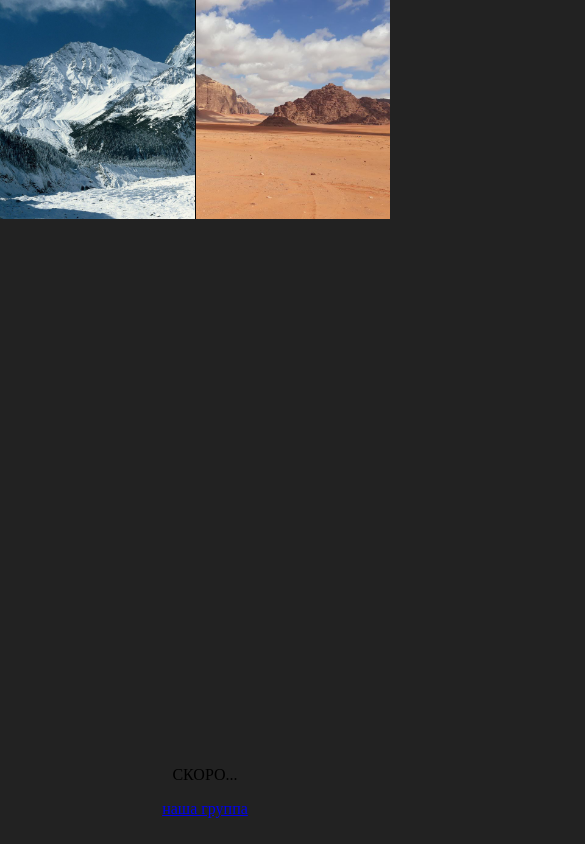
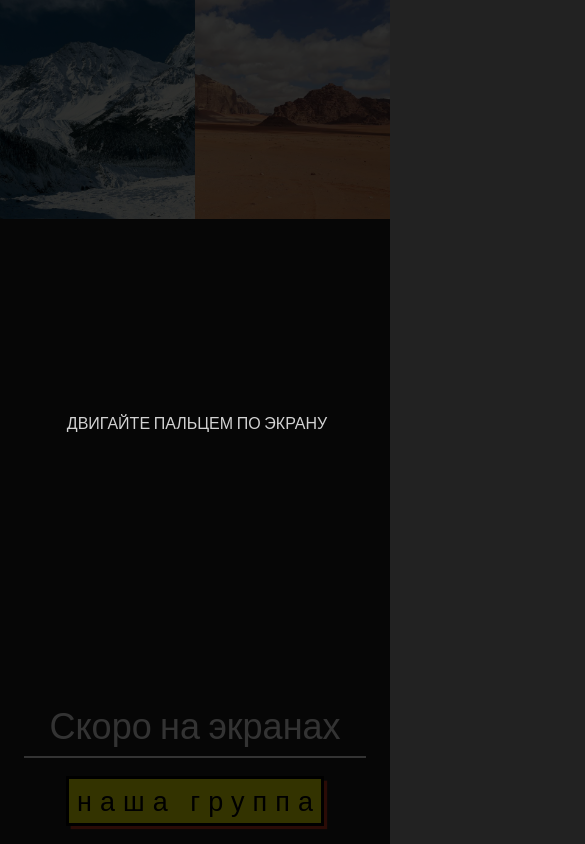
Before and after one commit to raveenplay/promo, a plain HTML site: page index.html in a window 390 px wide. Shown: the whole page, 585 px wide, since content can reach past the window. Drawn offline with nearby package versions, Linux system fonts and the light colour scheme.

Commit message:
update page
add mobile tutorial
fix set container`s size in js
remove some shit
fix styles

```diff
--- a/css/styles.css
+++ b/css/styles.css
@@ -2,16 +2,29 @@
 
 body, html {
 	margin: 0px;
+	overflow: hidden;
 }
 
 body {
+  position: relative;
   cursor: ew-resize;
+	background: #222;
+
+	-webkit-touch-callout: none; /* iOS Safari */
+  -webkit-user-select: none;   /* Chrome/Safari/Opera */
+  -khtml-user-select: none;    /* Konqueror */
+  -moz-user-select: none;      /* Firefox */
+  -ms-user-select: none;       /* Internet Explorer/Edge */
+  user-select: none;
+}
+
+.container {
+	z-index: 5;
 	overflow: hidden;
-	background: #222;
 }
 
 .img {
-  position: absolute;
+  position: fixed;
   width: 100%;
 }
 
@@ -30,17 +43,6 @@ body {
 	left: -50%;
 }
 
-.img-comp-slider {
-  position: fixed;
-	top: 0;
-	left: 50%;
-	margin-left: -1px;
-  z-index: 9;
-  width: 2px;
-  height: 100%;
-  background-color: black;
-}
-
 .shadow-left,
 .shadow-right{
   position: absolute;
@@ -51,21 +53,115 @@ body {
 	opacity: .0;
 }
 
+.info {
+	z-index: 100;
+	position: fixed;
+	width: 100%;
+	margin: 0px;
+	padding: 16px;
+	text-align: center;
+	bottom: 0px;
+	font-size: 54px;
+}
+
+.info .title-soon{
+	font-family: 'Impact', 'Oswald', sans-serif;
+	font-size: 54px;
+	color: white;
+	cursor: default;
+	margin: 0px;
+	line-height: 0.5em;
+}
+
+.info a {
+	font-family: 'Oswald', sans-serif;
+	cursor: pointer;
+	font-size: 0.5em;
+	color: black;
+	background: yellow;
+	padding: 5px 20px;
+	border: 3px solid black;
+  transform: skewX(-5deg);
+  box-shadow: 1vmin 1vmin 0px -0.2vmin #D1381E;
+}
+
+.info a span{
+	letter-spacing: .5em;
+}
+
+.info a:hover {
+	background: #D1381E;
+}
+
+hr {
+	height: 1px;
+	background: white;
+	margin: 4px;
+	border: 1px solid white;
+}
+
+.mobile-tutorial:before {
+	content: '';
+	display: inline-block;
+	height: 100%;
+	vertical-align: middle;
+}
+
+.mobile-tutorial {
+	position: fixed;
+	height: 100vh;
+	width: 100vw;
+	top: 0;
+	left: 0;
+	z-index: 101;
+	display: none;
+	background: black;
+	text-align: center;
+	opacity: .8;
+	transition: all 0.5s ease;
+}
+
+.mobile-tutorial p {
+	font-family: 'Oswald', sans-serif;
+	color: white;
+	display: inline-block;
+  vertical-align: middle;
+}
+
+a {
+  text-decoration: none
+}
+
+a,
+a:active,
+a:focus {
+    outline: none;
+}
+
 @media screen and (max-width: 600px)  {
 
 	.img-comp-slider {
 		margin-left: -0.5px;
 	  width: 1px;
 	}
+
+	.info {
+		padding: 20px;
+	}
+
+	.info .title-soon {
+		font-size: 36px;
+	}
+
+	.info a {
+		padding: 0px 8px 4px 8px;
+	}
+
+	.info a span{
+		letter-spacing: .3em;
+	}
+
+	.mobile-tutorial {
+		display: block;
+	}
 }
-
-.info {
-	cursor: default;
-	z-index: 100;
-	z-index: 100;
-	position: fixed;
-	width: 100%;
-	margin: 10px;
-	text-align: center;
-	bottom: 0px;
-}
--- a/index.html
+++ b/index.html
@@ -3,7 +3,9 @@
 <head>
 	<title>Promo Page</title>
 	<meta charset="UTF-8">
-	<meta name="viewport" content="width=device-width, user-scalable=no, initial-scale=1">
+	<meta name="viewport" content="width=device-width, initial-scale=1, maximum-scale=1.0; user-scalable=0;">
+
+	<link href="https://fonts.googleapis.com/css?family=Oswald:400&display=swap" rel="stylesheet">
 
 	<noscript><meta http-equiv="refresh" content="0;URL=index-disabled-js.html"></noscript>
 
@@ -11,6 +13,8 @@
 
 	<link rel="stylesheet" type="text/css" href="css/styles.css"></link>
 	<link rel="shortcut icon" href="">
+
+
 </head>
 <body>
 
@@ -23,12 +27,16 @@
 	    <img src="images/test_img_above.jpg">
 	    <div class="shadow-right"></div>
 	  </div>
-		<div class="img-comp-slider"></div>
 	</div>
 
 	<div class="info">
-		<p>СКОРО...<p>
-		<a href="http://vk.com/eldakandco">наша группа</a>
+		<span class="title-soon">Скоро на экранах</span>
+		<hr>
+		<a href="http://vk.com/eldakandco"><span>наша групп</span>а</a>
+	</div>
+
+	<div class="mobile-tutorial">
+		<p>ДВИГАЙТЕ ПАЛЬЦЕМ ПО ЭКРАНУ</p>
 	</div>
 
 
--- a/js/main.js
+++ b/js/main.js
@@ -1,59 +1,67 @@
 "use strict";
 
-var SHADOW_TRIGGER_PROCENT = 10;
+var _slider_stop_procent = 1;
 
 $( document ).ready( function(e) {
+	var $container = $(".container");
+
 	function setContainerHeight( value ){
 		$(".container").css( "height", value );
 	};
 
-	function setSliderSize( value ){
+	function setContainerWidth( value ){
+		console.log( value );
+		$(".container").css( "width", value );
+	};
+
+	function setSliderHeight( value ){
 		$(".img-comp-slider").css( "height", value );
 	};
 
-	function getCurrentSize(){
+	function getCurrentHeight(){
 		return $( ".img-right" ).height();
 	};
 
+	function getCurrentWidth(){
+		return $( ".img-right" ).width();
+	};
+
 	$(window).resize( function(e) {
-		setContainerHeight( getCurrentSize() + "px" );
-		setSliderSize( getCurrentSize() + "px" );
+		setContainerHeight( getCurrentHeight() + "px" );
+		setContainerWidth( getCurrentWidth() + "px" );
 	});
 
 	document.addEventListener('touchmove', function(e) {
 		updateScreen(e);
 	});
 
-	$(window).mousemove( function(e) {
+	document.addEventListener('mousemove', function(e) {
 		updateScreen(e);
 	});
 
-	$(window).click( function(e) {
-		console.log( );
+	document.addEventListener('touchstart', function(e) {
+		updateScreen(e);
 	});
 
 	function updateScreen(e){
 		var clientX = e.pageX || e.touches[0].clientX;
 		var procent = clientX * 100 / $(window).width();
-		if ( procent < 2 || procent > 98 )
+		if ( procent < _slider_stop_procent || procent > 100 - _slider_stop_procent )
 			return;
 
-		if ( procent < SHADOW_TRIGGER_PROCENT ){
-			$( ".shadow-left" ).css( "opacity", 1 - procent / SHADOW_TRIGGER_PROCENT );
-		} else {
-			$( ".shadow-left" ).css( "opacity", 0 );
-		}
-
-		if ( procent > (100 - SHADOW_TRIGGER_PROCENT) ){
-			$( ".shadow-right" ).css( "opacity", ( procent - (100 - SHADOW_TRIGGER_PROCENT) ) / SHADOW_TRIGGER_PROCENT );
-		} else {
-			$( ".shadow-right" ).css( "opacity", 0 );
-		}
 		$( ".img-right" ).css( "margin-left", procent + "%" );
 		$( ".img-right img" ).css( "left", "-" + procent + "%" );
-		$( ".img-comp-slider" ).css( {"left": procent + "%"} );
 	}
 
-	setContainerHeight( getCurrentSize() + "px" );
-	setSliderSize( getCurrentSize() + "px" );
+	setContainerHeight( getCurrentHeight() + "px" );
+	setContainerWidth( getCurrentWidth() + "px" );
+
+	$( ".mobile-tutorial" )
+	.on( "mousedown", function(e) {
+		$(this).css( {"display" : "none"} );
+	})
+	.on( "touchstart", function(e) {
+		$(this).css( {"display" : "none"} );
+	});
+
 });
```
